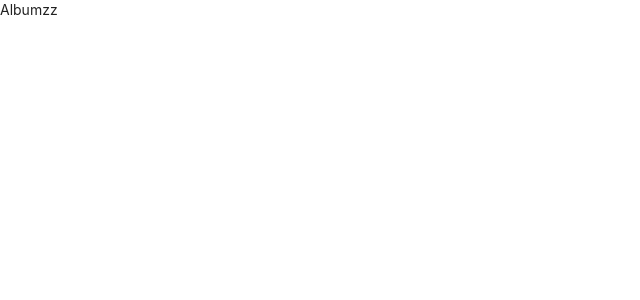
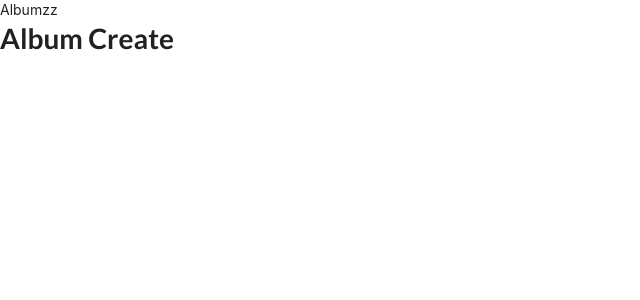
Before and after one commit to piyush-mishra-pm/Albumzz-React, a React (Create React App) app in the folder frontend/: page /albums/create in a window 1280 px wide. Shown: the top 300 px of the page, without its empty margins (0-640 px from the left). Built offline with nearby package versions, Linux system fonts and the light colour scheme.

Commit message:
Route Scaffolding added

```diff
--- a/frontend/src/components/App.js
+++ b/frontend/src/components/App.js
@@ -1,9 +1,28 @@
+import React from 'react';
+import {BrowserRouter, Route} from 'react-router-dom';
+
+import AlbumCreate from './albums/AlbumCreate';
+import AlbumEdit from './albums/AlbumEdit';
+import AlbumDelete from './albums/AlbumDelete';
+import AlbumList from './albums/AlbumList';
+import AlbumShow from './albums/AlbumShow';
+
 import './App.css';
 
 function App() {
   return (
     <div>
       Albumzz
+
+      <BrowserRouter>
+      <div>
+        <Route path="/" exact component={AlbumList} />
+        <Route path="/albums/show" exact component={AlbumShow} />
+        <Route path="/albums/create" exact component={AlbumCreate} />
+        <Route path="/albums/edit" exact component={AlbumEdit} />
+        <Route path="/albums/delete" exact component={AlbumDelete} />
+      </div>
+      </BrowserRouter>
     </div>
   );
 }
--- /dev/null
+++ b/frontend/src/components/albums/AlbumCreate.js
@@ -0,0 +1,7 @@
+import React from 'react';
+
+const AlbumCreate = () => {
+    return ( <div><h1>Album Create</h1></div> );
+}
+
+export default AlbumCreate;
--- /dev/null
+++ b/frontend/src/components/albums/AlbumDelete.js
@@ -0,0 +1,7 @@
+import React from 'react';
+
+const AlbumDelete = () => {
+    return ( <div><h1>Album Delete</h1></div> );
+}
+
+export default AlbumDelete;
--- /dev/null
+++ b/frontend/src/components/albums/AlbumEdit.js
@@ -0,0 +1,7 @@
+import React from 'react';
+
+const AlbumEdit = () => {
+    return ( <div><h1>Album Edit</h1></div> );
+}
+
+export default AlbumEdit;
--- /dev/null
+++ b/frontend/src/components/albums/AlbumList.js
@@ -0,0 +1,7 @@
+import React from 'react';
+
+const AlbumList = () => {
+    return ( <div><h1>Album List</h1></div> );
+}
+
+export default AlbumList;
--- /dev/null
+++ b/frontend/src/components/albums/AlbumShow.js
@@ -0,0 +1,7 @@
+import React from 'react';
+
+const AlbumShow = () => {
+    return ( <div><h1>Album Show</h1></div> );
+}
+
+export default AlbumShow;
```
